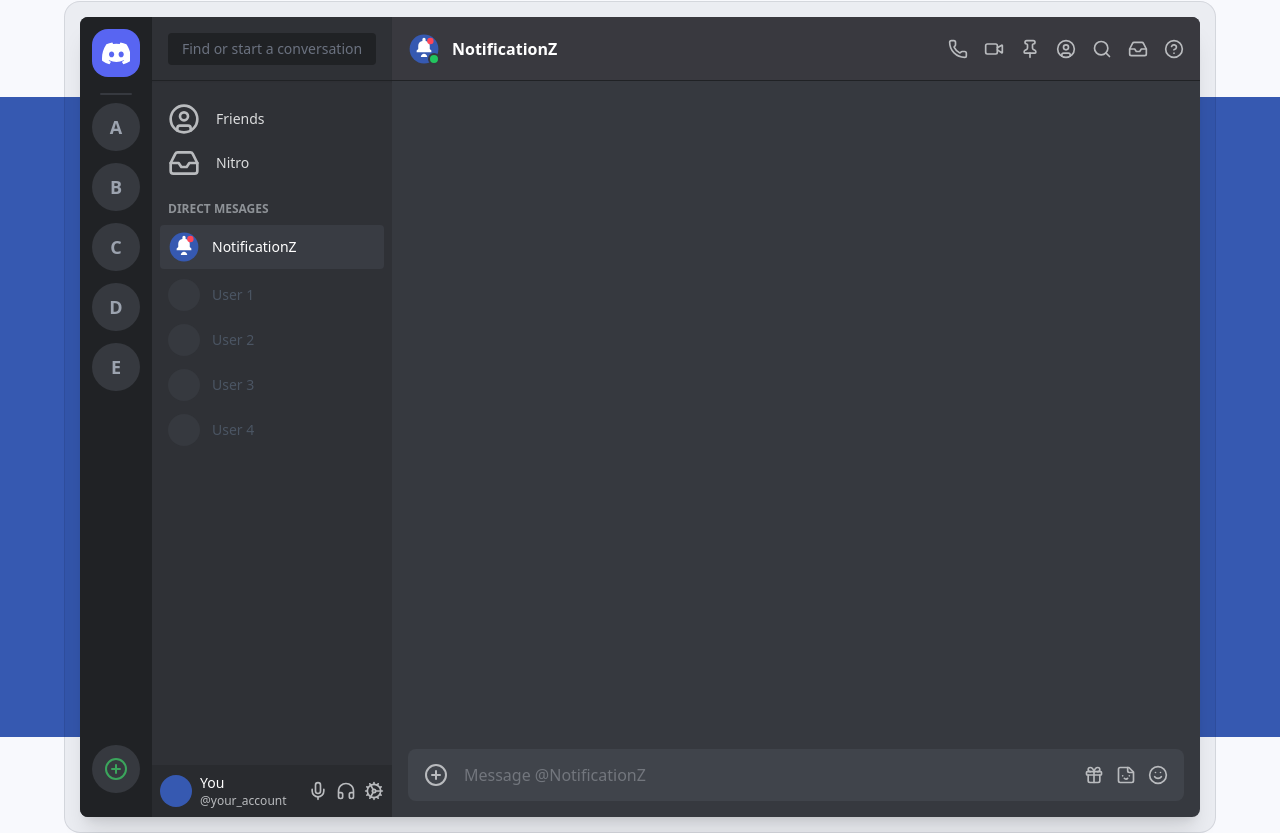
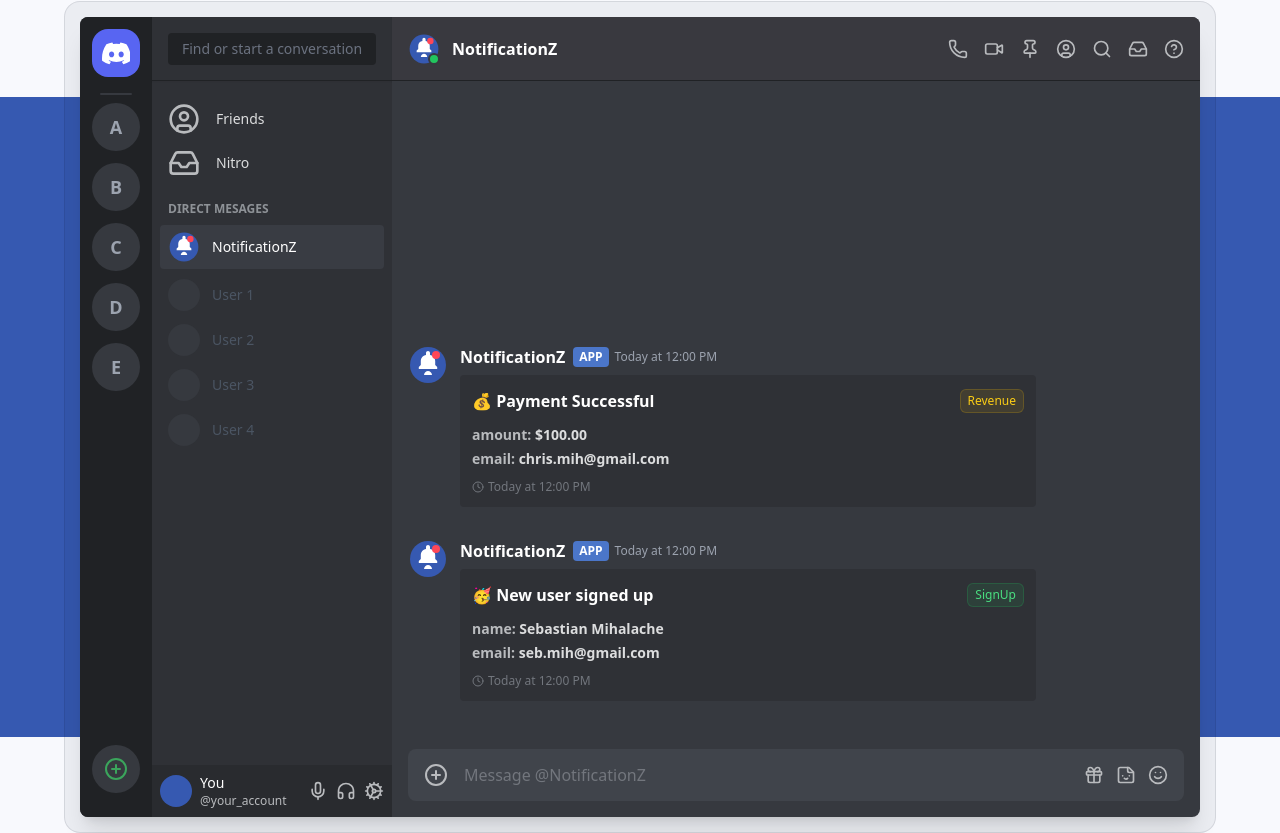
Before and after one commit to SashaMihalache/NotificationZ, a Next.js app: page / in a window 1280 px wide. Shown: the part 737-1570 px from the top of the page. Built offline with nearby package versions, Linux system fonts and the light colour scheme.

Commit message:
feat: discord mock ui with animated messages

```diff
--- a/package.json
+++ b/package.json
@@ -22,6 +22,7 @@
     "clsx": "^2.1.1",
     "hono": "^4.5.5",
     "lucide-react": "^0.477.0",
+    "motion": "^12.4.10",
     "next": "^14.2.8",
     "prisma": "^5.18.0",
     "react": "^18",
--- a/src/app/(landing)/page.tsx
+++ b/src/app/(landing)/page.tsx
@@ -3,6 +3,11 @@ import { Heading } from "@/components/Heading"
 import { MaxWidthWrapper } from "@/components/MaxWidthWrapper"
 import { ShinyButton } from "@/components/ShinyButton"
 import { MockDiscordUI } from "@/components/MockDiscordUI"
+import {
+  AnimatedList,
+  AnimatedListItem,
+} from "@/components/magicui/animated-list"
+import { DiscordMessage } from "@/components/DiscordMessage"
 
 const Page = () => {
   return (
@@ -58,7 +63,32 @@ const Page = () => {
         <div className="relative mx-auto">
           <MaxWidthWrapper className="relative">
             <div className="-m-2 rounded-xl bg-gray-900/5 p-2 ring-1 ring-inset ring-gray-900/10 lg:-m-4 lg:rounded-2xl lg:p-4">
-              <MockDiscordUI></MockDiscordUI>
+              <MockDiscordUI>
+                <AnimatedList>
+                  <DiscordMessage
+                    username="NotificationZ"
+                    timestamp="Today at 12:00 PM "
+                    badgeText="SignUp"
+                    badgeColor="#43b581"
+                    title="🥳 New user signed up"
+                    content={{
+                      name: "Sebastian Mihalache",
+                      email: "seb.mih@gmail.com",
+                    }}
+                  />
+                  <DiscordMessage
+                    username="NotificationZ"
+                    timestamp="Today at 12:00 PM "
+                    badgeText="Revenue"
+                    badgeColor="#faa61a"
+                    title="💰 Payment Successful"
+                    content={{
+                      amount: "$100.00",
+                      email: "chris.mih@gmail.com",
+                    }}
+                  />
+                </AnimatedList>
+              </MockDiscordUI>
             </div>
           </MaxWidthWrapper>
         </div>
--- /dev/null
+++ b/src/components/DiscordMessage.tsx
@@ -0,0 +1,89 @@
+import Image from "next/image"
+import { Icons } from "./Icons"
+import { cn } from "@/utils"
+import { Clock } from "lucide-react"
+
+interface DiscordMessageProps {
+  username: string
+  timestamp: string
+  badgeText?: string
+  badgeColor?: string
+  title: string
+  content: {
+    [key: string]: string
+  }
+}
+
+type BadgeColor = "#43b581" | "#faa61a" | (string & {})
+
+const getBadgeStyles = (color: BadgeColor) => {
+  switch (color) {
+    case "#43b581":
+      return "bg-green-500/10 text-green-400 ring-green-500/20"
+    case "#faa61a":
+      return "bg-yellow-500/10 text-yellow-400 ring-yellow-500/20"
+    default:
+      return "bg-gray-500/10 text-gray-400 ring-gray-500/20"
+  }
+}
+
+export const DiscordMessage = ({
+  username,
+  timestamp,
+  badgeText,
+  badgeColor = "#43b581",
+  title,
+  content,
+}: DiscordMessageProps) => {
+  return (
+    <div className="w-full flex items-start justify-start">
+      <div className="flex items-center mb-2">
+        <Icons.logo className="mr-3 size-10" />
+      </div>
+
+      <div className="w-full max-w-xl">
+        <div className="flex items-center">
+          <p className="font-semibold text-white">{username}</p>
+          <span className="ml-2 px-1.5 py-0.5 text-xs font-semibold bg-brand-600 text-white rounded">
+            APP
+          </span>
+          <span className="text-gray-400 ml-1.5 text-xs font-normal">
+            {timestamp}
+          </span>
+        </div>
+
+        <div className="bg-[#2f3136] text-sm w-full rounded p-3 mb-4 mt-1.5">
+          <div className="flex flex-col sm:flex-row sm:items-center sm:justify-between mb-2">
+            {badgeText ? (
+              <span
+                className={cn(
+                  "inline-flex order-2 items-center rounded-md px-2 py-1 text-xs font-medium ring-1 ring-inset",
+                  getBadgeStyles(badgeColor)
+                )}
+              >
+                {badgeText}
+              </span>
+            ) : null}
+            <p className="text-white order-1 text-base/7 font-semibold">
+              {title}
+            </p>
+          </div>
+
+          {Object.entries(content).map(([key, value]) => (
+            <p
+              key={key}
+              className="text-[#dcddde] order-1 text-sm/6 font-semibold"
+            >
+              <span className="text-[#b9bbbe]">{key}:</span> {value}
+            </p>
+          ))}
+
+          <p className="text-[#72767d] text-xs mt-2 flex items-center">
+            <Clock className="size-3 mr-1" />
+            {timestamp}
+          </p>
+        </div>
+      </div>
+    </div>
+  )
+}
--- /dev/null
+++ b/src/components/magicui/animated-list.tsx
@@ -0,0 +1,90 @@
+"use client"
+
+import { cn } from "@/lib/utils"
+import { AnimatePresence, motion } from "motion/react"
+import React, {
+  ComponentPropsWithoutRef,
+  ReactNode,
+  useEffect,
+  useMemo,
+  useState,
+} from "react"
+
+export function AnimatedListItem({ children }: { children: React.ReactNode }) {
+  const animations = {
+    initial: { scale: 0, opacity: 0 },
+    animate: { scale: 1, opacity: 1, originY: 0 },
+    exit: { scale: 0, opacity: 0 },
+    transition: { type: "spring", stiffness: 350, damping: 40 },
+  }
+
+  return (
+    <motion.div {...animations} layout className="mx-auto w-full">
+      {children}
+    </motion.div>
+  )
+}
+
+export interface AnimatedListProps extends ComponentPropsWithoutRef<"div"> {
+  children: React.ReactNode
+  delay?: number
+}
+
+export const AnimatedList = React.memo(
+  ({ children, className, delay = 1000, ...props }: AnimatedListProps) => {
+    const [index, setIndex] = useState(0)
+    const [messages, setMessages] = useState<ReactNode[]>([])
+
+    const childrenArray = useMemo(
+      () => React.Children.toArray(children),
+      [children]
+    )
+
+    useEffect(() => {
+      const interval = setInterval(() => {
+        if (messages.length < childrenArray.length) {
+          setMessages((prevMessages) => [
+            ...prevMessages,
+            childrenArray[messages.length],
+          ])
+        } else {
+          clearInterval(interval)
+        }
+      }, delay)
+
+      return () => clearInterval(interval)
+    }, [children, delay, messages.length])
+
+    useEffect(() => {
+      if (index < childrenArray.length - 1) {
+        const timeout = setTimeout(() => {
+          setIndex((prevIndex) => (prevIndex + 1) % childrenArray.length)
+        }, delay)
+
+        return () => clearTimeout(timeout)
+      }
+    }, [index, delay, childrenArray.length])
+
+    const itemsToShow = useMemo(() => {
+      const result = childrenArray.slice(0, index + 1).reverse()
+      return result
+    }, [index, childrenArray])
+
+    return (
+      <div
+        className={cn(`flex flex-col items-center gap-4`, className)}
+        {...props}
+      >
+        <AnimatePresence>
+          {itemsToShow.map((item) => (
+            <AnimatedListItem key={(item as React.ReactElement).key}>
+              {item}
+            </AnimatedListItem>
+          ))}
+        </AnimatePresence>
+      </div>
+    )
+  }
+)
+
+AnimatedList.displayName = "AnimatedList"
```
Also changed, not shown: 1 other file (tests, documents, lock files or other folders).
